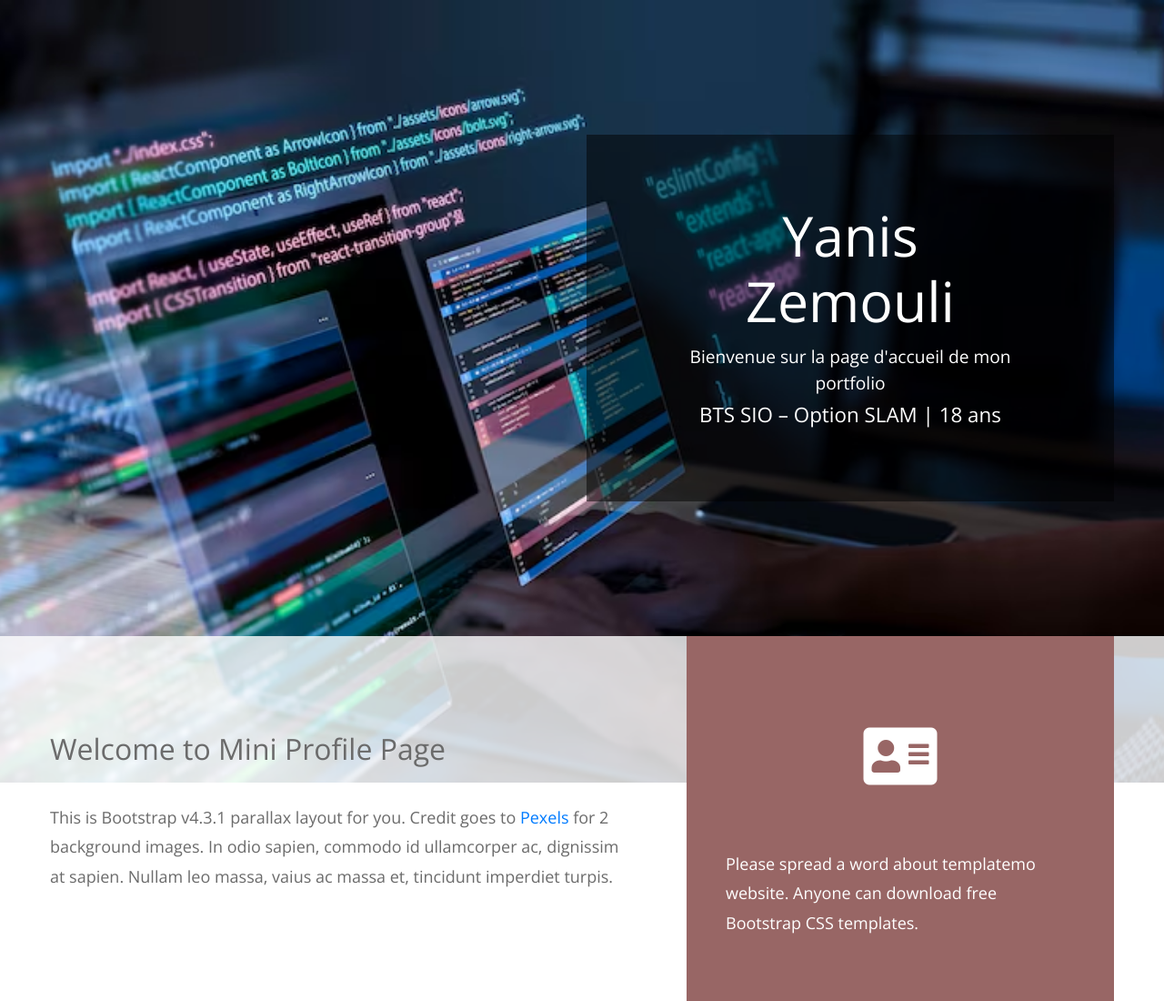
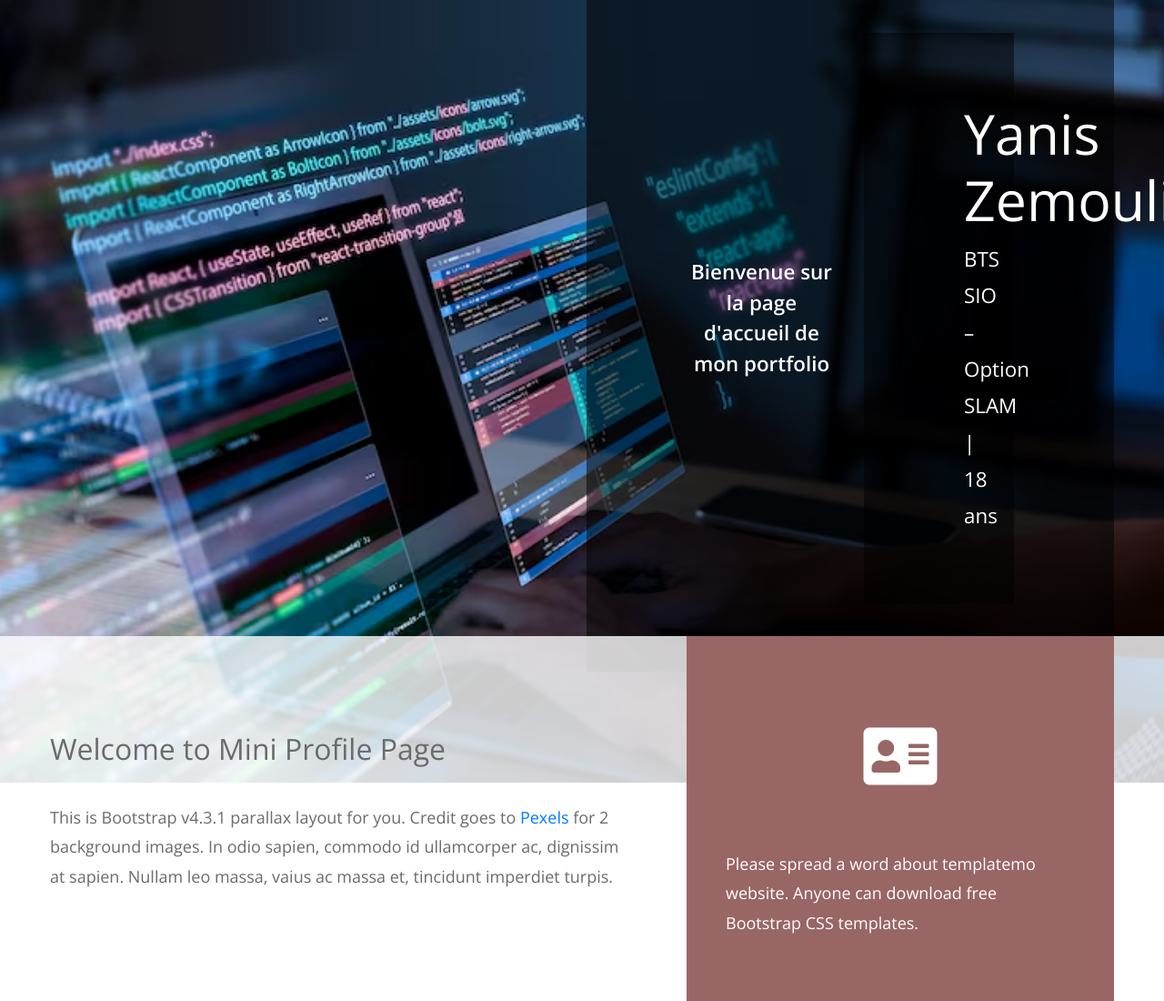
Before and after one commit to Yinkso1103/portfolio-bts-sio, a plain HTML site: page index.html in a window 1280 px wide. Shown: the top 1100 px of the page at 91% size. Drawn offline with nearby package versions, Linux system fonts and the light colour scheme.

Commit message:
Ajout de la phrase d'accueil à gauche de la boîte noire

```diff
--- a/index.html
+++ b/index.html
@@ -25,13 +25,21 @@ https://templatemo.com/tm-530-mini-profile
             <!-- Black transparent bg -->
             <div class="ml-auto mr-0 tm-bg-black-transparent text-white tm-brand-container-inner">
               <div class="tm-brand-container text-center">
-                <div style="display: flex; justify-content: center; align-items: center; gap: 10px; flex-wrap: wrap;">
-                 <h1 class="tm-brand-name" style="margin: 0;">Yanis Zemouli</h1>
-                 <span style="font-size: 1.2rem; font-weight: normal; color: #fff;">
-                  Bienvenue sur la page d'accueil de mon portfolio
-                  </span>
+                <div class="row">
+                  <div class="col-6 d-flex align-items-center justify-content-center">
+                    <span style="font-size: 1.4rem; font-weight: bold; color: #fff;">
+                      Bienvenue sur la page d'accueil de mon portfolio
+                    </span>
+                  </div>
+                  <div class="col-6">
+                    <div class="ml-auto mr-0 tm-bg-black-transparent text-white tm-brand-container-inner">
+                      <div class="tm-brand-container text-center">
+                        <h1 class="tm-brand-name">Yanis Zemouli</h1>
+                        <p class="tm-brand-description mb-0">BTS SIO – Option SLAM | 18 ans</p>
+                      </div>
+                    </div>
+                  </div>
                 </div>
-                <p class="tm-brand-description mb-0">BTS SIO – Option SLAM | 18 ans</p>
               </div>
             </div>
           </div>
```
